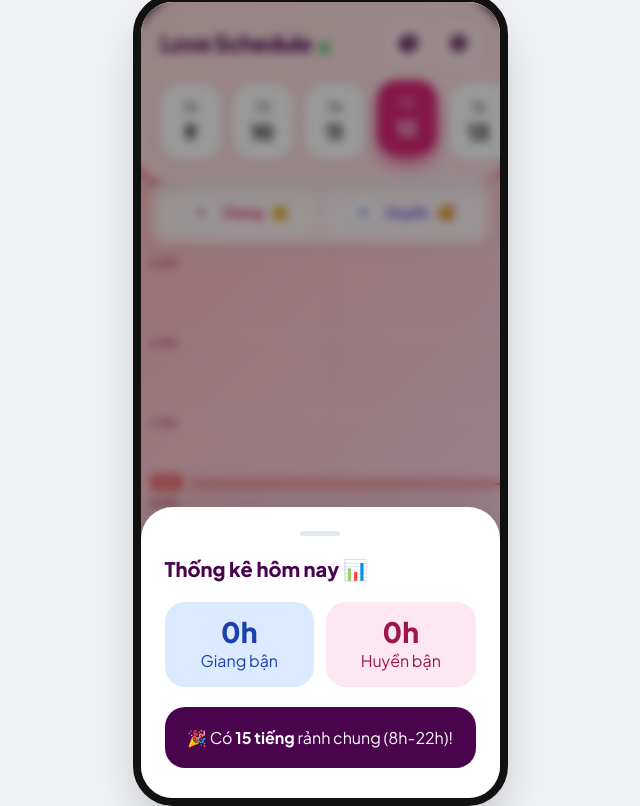
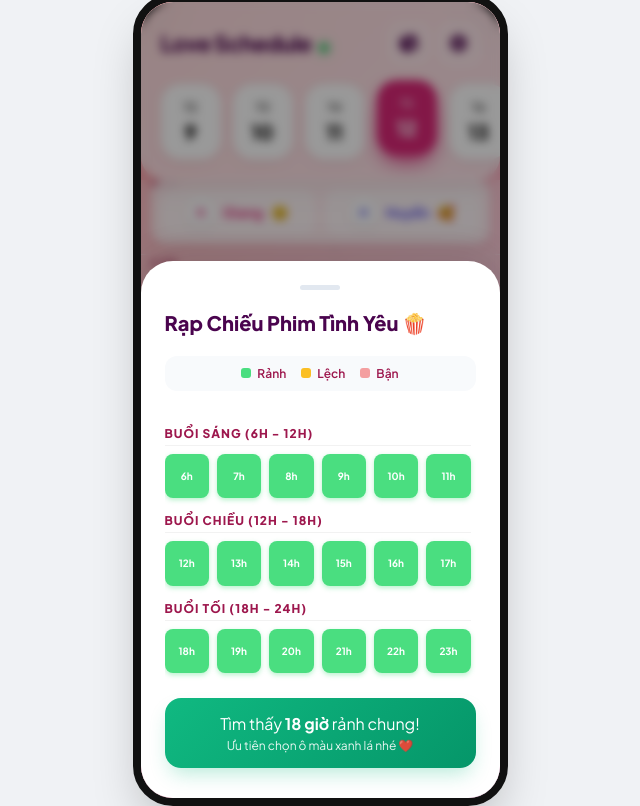
Before and after one commit to g5cappss-sketch/love-schedule-online, a plain HTML site: page index.html in a window 1280 px wide. Both pictures are taken after a click on the button 728 px from the left and 43 px from the top of the page. Shown: the whole page, without its empty margins (320-960 px from the left). Drawn offline with Linux system fonts and the light colour scheme; no server answers.

Commit message:
Update index.html

```diff
--- a/index.html
+++ b/index.html
@@ -312,8 +312,52 @@
         #toast.show { transform: translateX(-50%) translateY(0); }
 
         /* STATS */
-        .stat-grid { display: grid; grid-template-columns: 1fr 1fr; gap: 12px; margin-bottom: 20px; }
-        .stat-box { padding: 16px; border-radius: 20px; text-align: center; }
+        /* --- CINEMA SEAT MAP STYLES --- */
+.cinema-grid {
+    display: grid;
+    grid-template-columns: repeat(6, 1fr); /* 6 ô một hàng */
+    gap: 8px;
+    margin-bottom: 15px;
+}
+
+.seat-item {
+    aspect-ratio: 1;
+    border-radius: 8px;
+    display: flex;
+    flex-direction: column;
+    align-items: center;
+    justify-content: center;
+    font-size: 10px;
+    font-weight: 700;
+    color: white;
+    transition: transform 0.2s;
+}
+
+/* 3 Màu trạng thái */
+.seat-item.free { background: #4ade80; box-shadow: 0 2px 5px rgba(74, 222, 128, 0.4); } /* Rảnh - Xanh */
+.seat-item.mix { background: #fbbf24; box-shadow: 0 2px 5px rgba(251, 191, 36, 0.4); } /* Lệch - Vàng */
+.seat-item.busy { background: #ef4444; opacity: 0.4; } /* Bận - Đỏ nhạt */
+
+.session-title {
+    font-size: 12px; font-weight: 800; color: var(--text-sub);
+    margin: 15px 0 8px 0; text-transform: uppercase; letter-spacing: 1px;
+    border-bottom: 1px solid rgba(0,0,0,0.05); padding-bottom: 4px;
+}
+
+.legend-row {
+    display: flex; gap: 15px; justify-content: center; margin-bottom: 20px;
+    background: #f8fafc; padding: 10px; border-radius: 12px;
+}
+.legend-item { display: flex; align-items: center; gap: 6px; font-size: 12px; font-weight: 600; color: var(--text-sub); }
+.dot { width: 10px; height: 10px; border-radius: 3px; }
+
+.stats-verdict {
+    background: linear-gradient(135deg, #10b981 0%, #059669 100%);
+    color: white; padding: 15px; border-radius: 16px;
+    text-align: center; margin-top: 10px;
+    box-shadow: 0 10px 20px -5px rgba(16, 185, 129, 0.3);
+    animation: popIn 0.5s var(--ease-ios);
+}
         .stat-num { font-size: 28px; font-weight: 900; line-height: 1; margin-bottom: 4px; }
 
     </style>
@@ -395,13 +439,22 @@
         </div>
 
         <div id="modal-stats" class="modal-overlay">
-            <div class="modal-card">
-                <div class="handle"></div>
-                <div class="modal-title">Thống kê hôm nay 📊</div>
-                <div id="stats-body"></div>
-            </div>
-            <div class="absolute inset-0" onclick="closeModal('stats')" style="height:100%; width:100%; position:absolute; z-index:-1"></div>
+    <div class="modal-card">
+        <div class="handle"></div>
+        <div class="modal-title">Rạp Chiếu Phim Tình Yêu 🍿</div>
+
+        <div class="legend-row">
+            <div class="legend-item"><div class="dot" style="background:#4ade80"></div> Rảnh</div>
+            <div class="legend-item"><div class="dot" style="background:#fbbf24"></div> Lệch</div>
+            <div class="legend-item"><div class="dot" style="background:#ef4444; opacity:0.5"></div> Bận</div>
         </div>
+
+        <div id="stats-body" style="overflow-y:auto; max-height:50vh; padding-right:5px"></div>
+
+        <div id="stats-msg"></div>
+    </div>
+    <div class="absolute inset-0" onclick="closeModal('stats')" style="height:100%; width:100%; position:absolute; z-index:-1"></div>
+</div>
 
         <div id="modal-settings" class="modal-overlay">
             <div class="modal-card">
@@ -638,30 +691,57 @@
             }
         }
 
-        /* --- STATS & EXTRAS --- */
         function calcStats() {
-            const d = state.data[state.dayIdx] || {Giang:[], Huyen:[]};
-            let g = 0, h = 0, bG = Array(25).fill(0), bH = Array(25).fill(0);
+    const d = state.data[state.dayIdx] || {Giang:[], Huyen:[]};
+    let busyG = Array(24).fill(0), busyH = Array(24).fill(0);
 
-            (d.Giang||[]).forEach(t=>{ g+=(t.end-t.start); for(let k=t.start;k<t.end;k++) bG[k]=1; });
-            (d.Huyen||[]).forEach(t=>{ h+=(t.end-t.start); for(let k=t.start;k<t.end;k++) bH[k]=1; });
+    // Tính toán giờ bận
+    (d.Giang||[]).forEach(t=>{ for(let k=t.start;k<t.end;k++) busyG[k]=1; });
+    (d.Huyen||[]).forEach(t=>{ for(let k=t.start;k<t.end;k++) busyH[k]=1; });
 
-            let free = 0; for(let i=8; i<=22; i++) if(!bG[i] && !bH[i]) free++;
+    // Cấu hình 3 buổi chiếu phim
+    const sessions = [
+        { name: 'Buổi Sáng (6h - 12h)', start: 6, end: 12 },
+        { name: 'Buổi Chiều (12h - 18h)', start: 12, end: 18 },
+        { name: 'Buổi Tối (18h - 24h)', start: 18, end: 24 }
+    ];
 
-            document.getElementById('stats-body').innerHTML = `
-                <div class="stat-grid">
-                    <div class="stat-box" style="background:#dbeafe; color:#1e40af">
-                        <div class="stat-num">${g}h</div><div>Giang bận</div>
-                    </div>
-                    <div class="stat-box" style="background:#fce7f3; color:#9d174d">
-                        <div class="stat-num">${h}h</div><div>Huyền bận</div>
-                    </div>
-                </div>
-                <div style="background:var(--text-main); color:white; padding:20px; border-radius:20px; text-align:center;">
-                    ${free > 0 ? `🎉 Có <b>${free} tiếng</b> rảnh chung (8h-22h)!` : 'Cả hai đều bận rộn 🥺'}
+    let html = '';
+    let totalFree = 0;
+
+    sessions.forEach(sess => {
+        html += `<div class="session-title">${sess.name}</div>`;
+        html += `<div class="cinema-grid">`;
+
+        for(let h=sess.start; h<sess.end; h++) {
+            let status = 'free'; // Mặc định là Rảnh (Xanh)
+
+            if(busyG[h] && busyH[h]) {
+                status = 'busy'; // Cả 2 cùng bận (Đỏ)
+            } else if(busyG[h] || busyH[h]) {
+                status = 'mix'; // 1 người bận (Vàng/Cam)
+            }
+
+            if(status === 'free') totalFree++;
+
+            html += `
+                <div class="seat-item ${status}">
+                    <div>${h}h</div>
                 </div>
             `;
         }
+        html += `</div>`;
+    });
+
+    document.getElementById('stats-body').innerHTML = html;
+
+    // Câu chốt hạ của AI
+    const msg = totalFree > 0
+        ? `<div>Tìm thấy <b>${totalFree} giờ</b> rảnh chung!</div><div style="font-size:12px; opacity:0.9; margin-top:4px">Ưu tiên chọn ô màu xanh lá nhé ❤️</div>`
+        : `<div>Hôm nay kín lịch rồi 🥺</div><div style="font-size:12px; opacity:0.9; margin-top:4px">Cố gắng sắp xếp vào ngày mai nha!</div>`;
+
+    document.getElementById('stats-msg').innerHTML = `<div class="stats-verdict">${msg}</div>`;
+}
 
         function toggleMood(u) {
             state.moods[u] = (state.moods[u] + 1) % MOODS.length;
```
